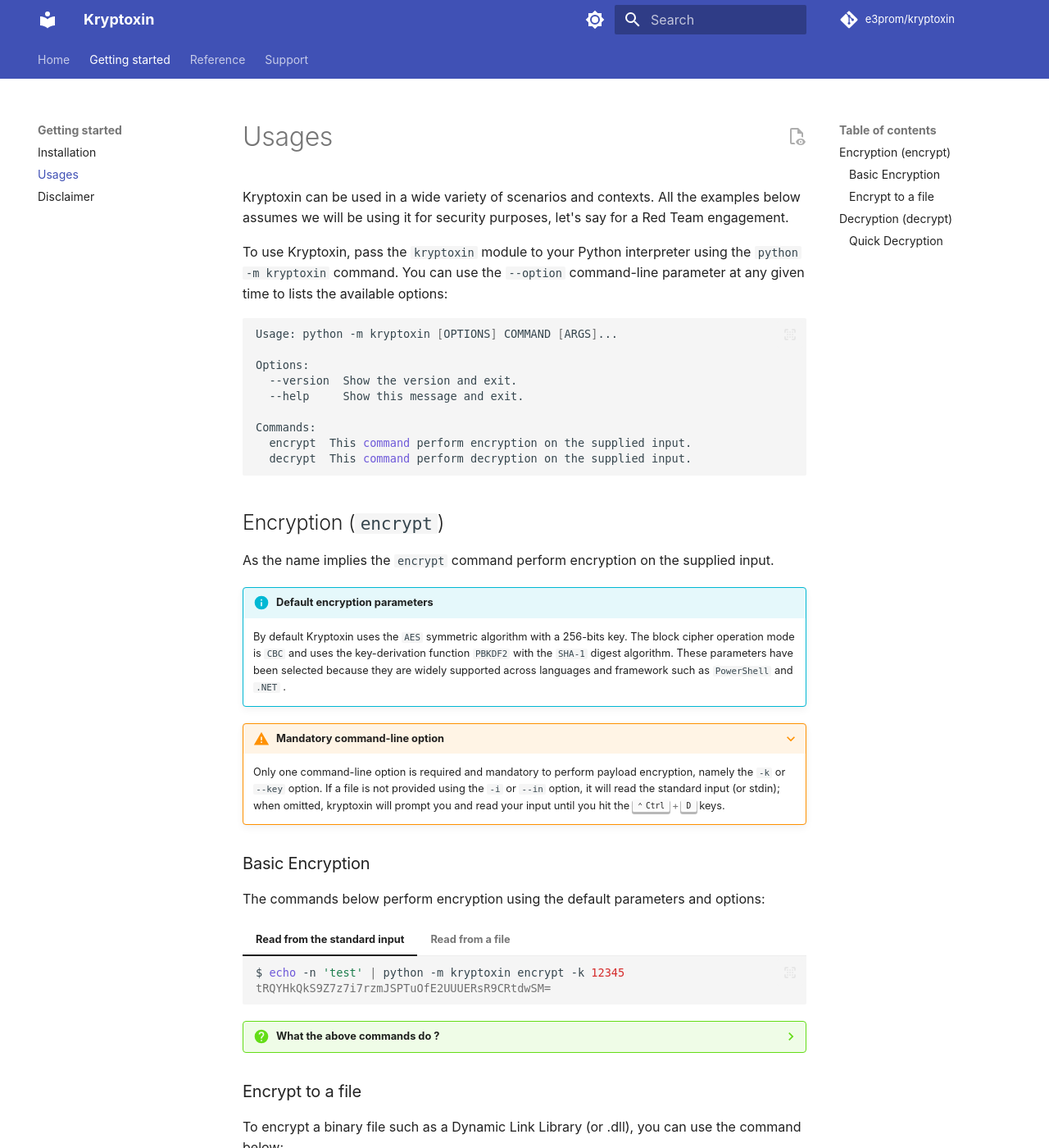
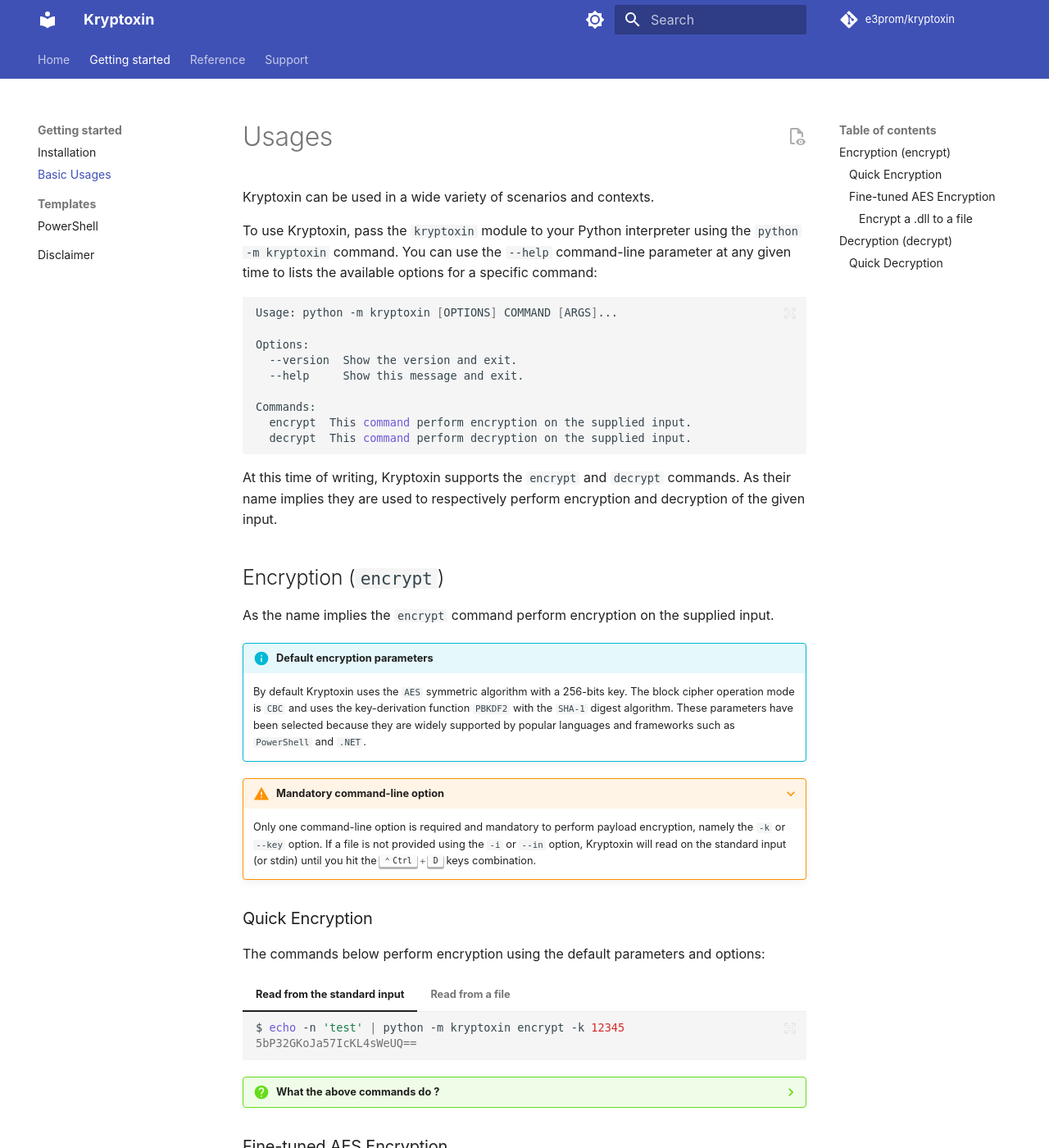
Before and after one commit to e3prom/kryptoxin, an MkDocs documentation site: the page built from docs/usages.md, in a window 1280 px wide and 1400 px high. Shown: the whole window at 82% size. Built offline with MkDocs 1.6.1 and Material for MkDocs 9.7.7, drawn with Linux system fonts in a browser that asks for light colours; some web fonts are replaced; comment, search, counter and statistics services are not loaded; some of the changed text lies outside the part shown.

Commit message:
Moved options to the `--encrypt` command Added new command-line option `--action` Updated documentation for 0.9.5 release Added VERSION file Updated README.md Updated Makefile Updated requirements.txt for 'build'

````diff
--- a/docs/usages.md
+++ b/docs/usages.md
@@ -1,8 +1,8 @@
 # Usages
 
-Kryptoxin can be used in a wide variety of scenarios and contexts. All the examples below assumes we will be using it for security purposes, let's say for a Red Team engagement.
+Kryptoxin can be used in a wide variety of scenarios and contexts.
 
-To use Kryptoxin, pass the `kryptoxin` module to your Python interpreter using the `python -m kryptoxin` command. You can use the `--option` command-line parameter at any given time to lists the available options:
+To use Kryptoxin, pass the `kryptoxin` module to your Python interpreter using the `python -m kryptoxin` command. You can use the `--help` command-line parameter at any given time to lists the available options for a specific command:
 
 ``` { .sh .no-copy }
 Usage: python -m kryptoxin [OPTIONS] COMMAND [ARGS]...
@@ -16,52 +16,54 @@
   decrypt  This command perform decryption on the supplied input.
 ```
 
+At this time of writing, Kryptoxin supports the `encrypt` and `decrypt` commands. As their name implies they are used to respectively perform encryption and decryption of the given input.
+
 ## Encryption (`encrypt`)
 
 As the name implies the `encrypt` command perform encryption on the supplied input.
 
 !!! info "Default encryption parameters"
-    By default Kryptoxin uses the `AES` symmetric algorithm with a 256-bits key. The block cipher operation mode is `CBC` and uses the key-derivation function `PBKDF2` with the `SHA-1` digest algorithm. These parameters have been selected because they are widely supported across languages and framework such as `PowerShell` and `.NET` .
+    By default Kryptoxin uses the `AES` symmetric algorithm with a 256-bits key. The block cipher operation mode is `CBC` and uses the key-derivation function `PBKDF2` with the `SHA-1` digest algorithm. These parameters have been selected because they are widely supported by popular languages and frameworks such as `PowerShell` and `.NET`.
 
 ???+ warning "Mandatory command-line option"
-    Only one command-line option is required and mandatory to perform payload encryption, namely the `-k` or `--key` option. If a file is not provided using the `-i` or `--in` option, it will read the standard input (or stdin); when omitted, kryptoxin will prompt you and read your input until you hit the ++ctrl+d++ keys.
+    Only one command-line option is required and mandatory to perform payload encryption, namely the `-k` or `--key` option. If a file is not provided using the `-i` or `--in` option, Kryptoxin will read on the standard input (or stdin) until you hit the ++ctrl+d++ keys combination.
 
-### Basic Encryption
+### Quick Encryption
 
 The commands below perform encryption using the default parameters and options:
 
 === "Read from the standard input"
     ```{.sh .no-copy}
     $ echo -n 'test' | python -m kryptoxin encrypt -k 12345
-    tRQYHkQkS9Z7z7i7rzmJSPTuOfE2UUUERsR9CRtdwSM=
+    5bP32GKoJa57IcKL4sWeUQ==
     ```
 
 === "Read from a file"
     ```{.sh .no-copy}
     $ python -m kryptoxin encrypt -k 12345 -i input_file.txt
-    tRQYHkQkS9Z7z7i7rzmJSPTuOfE2UUUERsR9CRtdwSM=
+    5bP32GKoJa57IcKL4sWeUQ==
     ```
 
-
 ??? question "What the above commands do ?"
-
     Let's break down the above commands, options and outputs:
 
     - `python -m kryptoxin` calls the `kryptoxin` module, which should be in your `sys.path` after installation.
     - The `-k 12345` option provide the encryption key to be passed to the block cipher algorithm.
-    - Finally, `-i input_file.txt` specify the input file to read from, here a standard text file.
+    - Finally, `-i input_file.txt` specify the input file to read from, here a text file.
     - Alternatively, you can use the standard Unix/Linux pipes to redirect the output to the standard input.
 
     Once the encryption operation is performed, Kryptoxin will return a base64 encoded output by default. The latter can be copy/pasted into variables, or can be stored in a file by using the `-o` or `--out` command-line option.
 
-### Encrypt to a file
+### Fine-tuned AES Encryption
+
+#### Encrypt a .dll to a file
 
 To encrypt a binary file such as a Dynamic Link Library (or .dll), you can use the command below:
 
 ```{.sh .no-copy}
 $ python -m kryptoxin encrypt --key 12345 --key_size 128 \
 --in MediaConverter.dll --alg AES --hmac SHA256 --mode CBC \
---iv 0000000000000001 --out MediaConverter.dll.encrypted
+--iv 17ad017117ed47f902c524cd4351d0f9 --out MediaConverter.dll.encrypted
 ```
 
 ??? question "What the above command-line options do ?"
@@ -69,7 +71,7 @@
 
 ## Decryption (`decrypt`)
 
-The `decrypt` command as the name implies, allow you to perform decryption on a given `ciphertext`. If the decryption process is successful, kryptoxin will write the `plaintext` directly on the console standard output or will write the result in the file given by the `--out` option.
+The `decrypt` command as the name implies, allow you to perform decryption of a given `ciphertext`. If the decryption process is successful, kryptoxin will write the `plaintext` directly on the console's standard output or will write the result into the file given by the `--out` option.
 
 ### Quick Decryption
 
@@ -77,8 +79,7 @@
 
 === "Read from the standard input"
     ```{.sh .no-copy}
-    $ echo 'tRQYHkQkS9Z7z7i7rzmJSPTuOfE2UUUERsR9CRtdwSM=' | \
-    > python -m kryptoxin decrypt -k 12345
+    $ echo '5bP32GKoJa57IcKL4sWeUQ==' | python -m kryptoxin decrypt -k 12345
     test
     ```
 
--- a/kryptoxin/__version__.py
+++ b/kryptoxin/__version__.py
@@ -2,4 +2,4 @@
 kryptoxin version module.
 This module holds the current version number.
 """
-__version__ = '0.9.5beta6'
+__version__ = '0.9.5'
--- a/mkdocs.yml
+++ b/mkdocs.yml
@@ -93,7 +93,9 @@
         - License: license.md
     - Getting started:
         - Installation: getting-started.md
-        - Usages: usages.md
+        - Basic Usages: usages.md
+        - Templates:
+            - PowerShell: powershell.md
         - Disclaimer: disclaimer.md
     - Reference: reference.md
     - Support: support.md
--- a/requirements.txt
+++ b/requirements.txt
@@ -1,3 +1,4 @@
+build==0.10.0
 click==8.1.3
 pycryptodome==3.17
 Jinja2==3.1.2
````
Also changed, not shown: README.md (+11 -11 lines), docs/getting-started.md (+9 -9 lines), docs/index.md (+2 -2 lines), docs/powershell.md (added, +33 -0 lines), docs/reference.md (+25 -6 lines), 5 other files.
